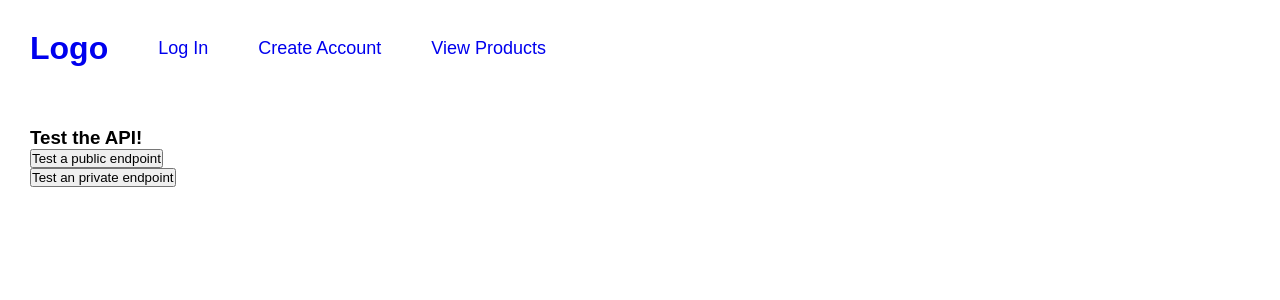
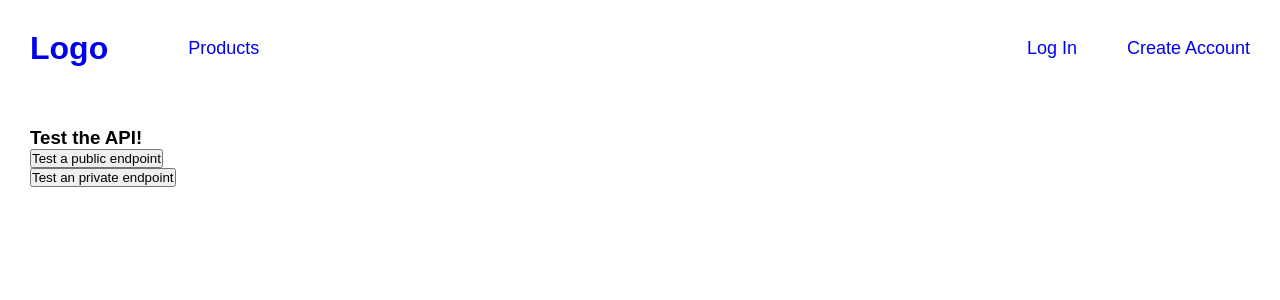
Before and after one commit to tonyelison/shop-react, a React (Vite) app: page / in a window 1280 px wide. Shown: the top 300 px of the page. Built offline with nearby package versions, Linux system fonts and the light colour scheme; no server answers; a web font is replaced by a local one.

Commit message:
Right-align login nav links

```diff
--- a/src/components/Header.jsx
+++ b/src/components/Header.jsx
@@ -10,13 +10,13 @@ const Header = () => {
       <nav>
         <ul>
           <li>
+            <Link to="/products">Products</Link>
+          </li>
+          <li className="flex-right">
             <Link to="/login">Log In</Link>
           </li>
           <li>
             <Link to="/register">Create Account</Link>
-          </li>
-          <li>
-            <Link to="/products">View Products</Link>
           </li>
         </ul>
       </nav>
--- a/src/index.css
+++ b/src/index.css
@@ -1,3 +1,7 @@
+/*
+Globals
+*/
+
 * {
   margin: 0;
   padding: 0;
@@ -7,3 +11,7 @@
 :root {
   font-family: 'Satoshi', sans-serif;
 }
+
+.flex-right {
+  margin-left: auto;
+}
--- a/src/styles/Header.css
+++ b/src/styles/Header.css
@@ -3,6 +3,8 @@ header {
 }
 
 header .logo {
+  width: auto;
+  margin-right: 30px;
   font-size: 32px;
   font-weight: 900;
 }
@@ -20,6 +22,7 @@ header a {
 }
 
 header nav {
+  width: 100%;
   font-size: 18px;
   font-weight: 500;
 }
@@ -27,3 +30,7 @@ header nav {
 header nav ul {
   list-style: none;
 }
+
+header nav ul li {
+  width: auto;
+}
```
Also changed, not shown: src/assets/user.svg (added).
